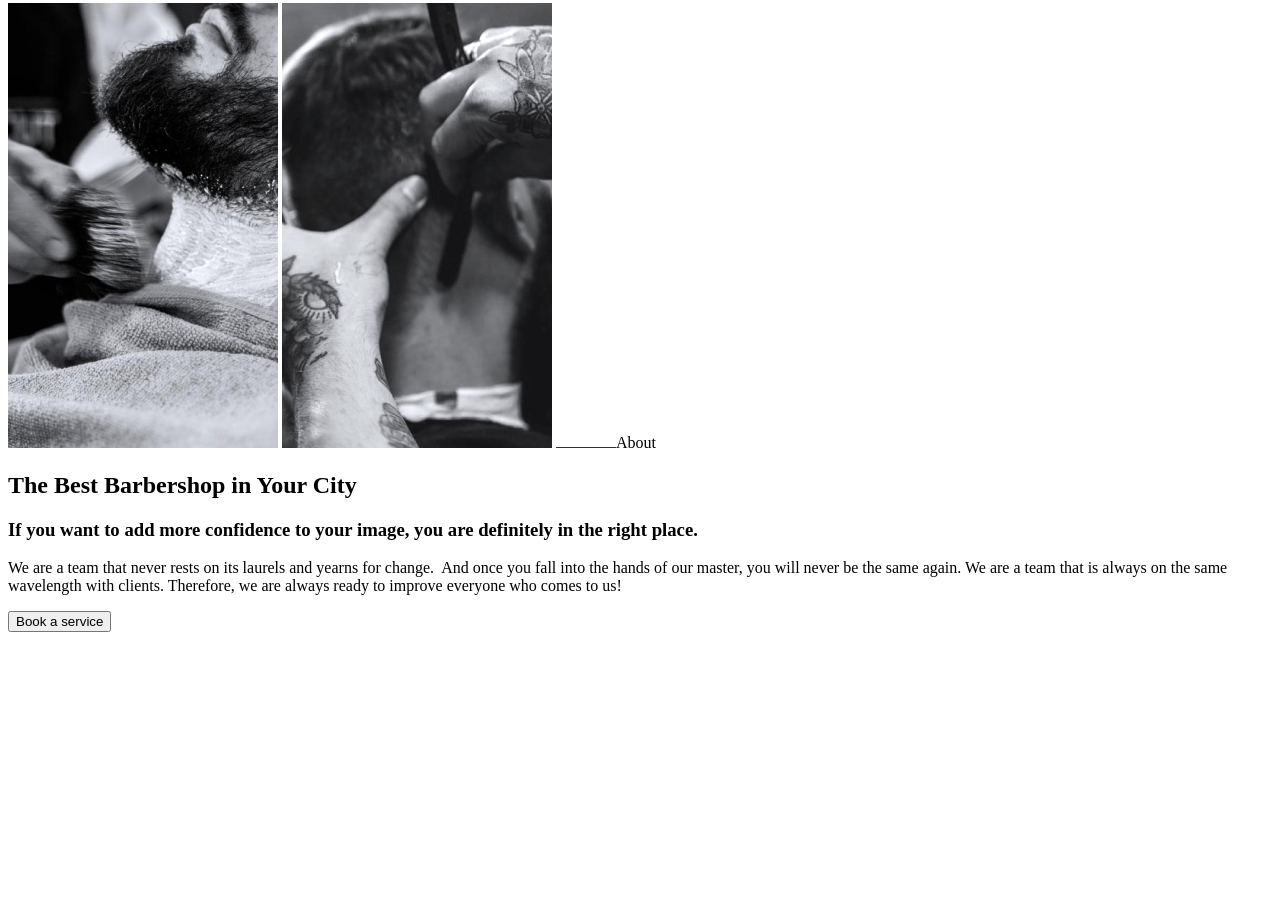
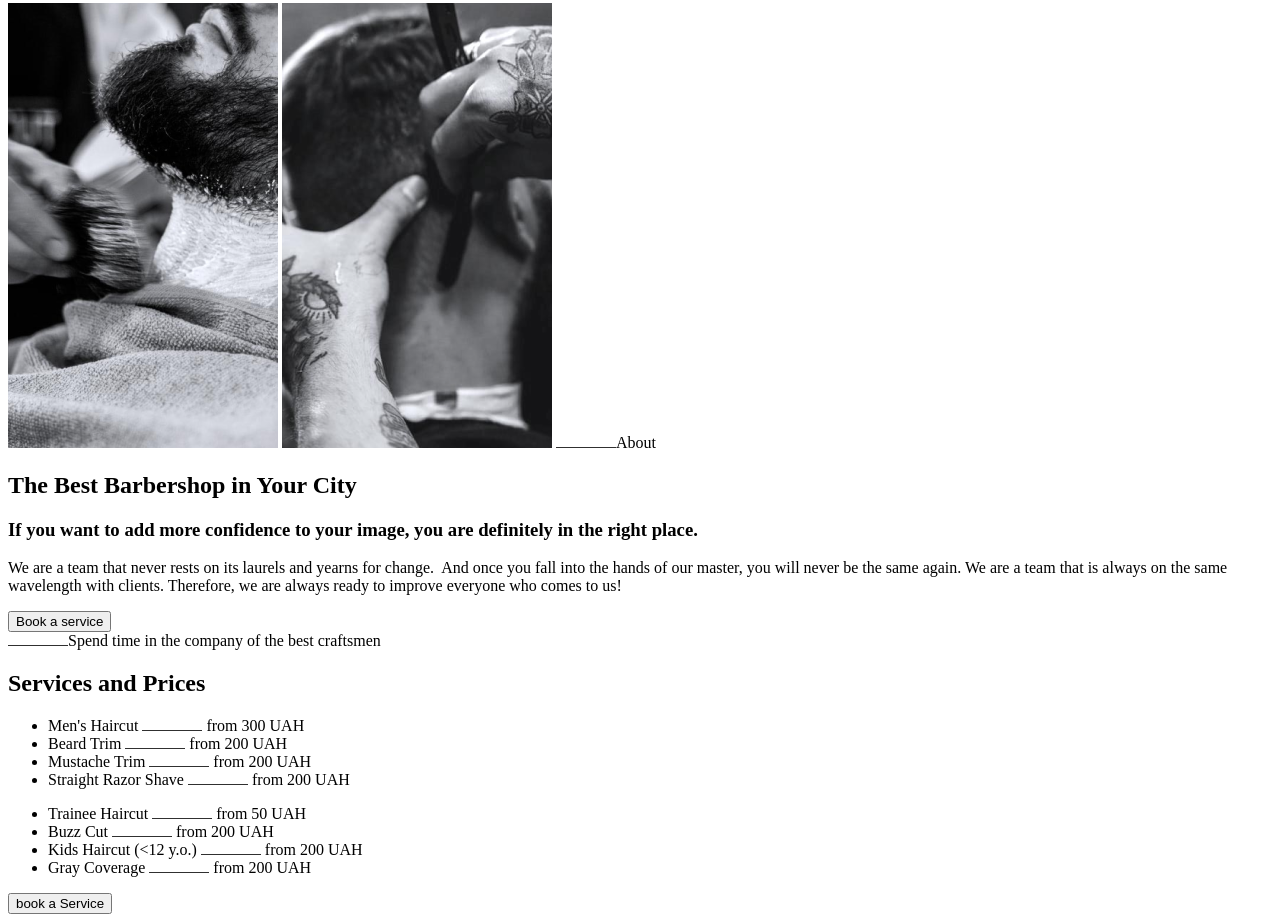
Before and after one commit to ElsaSer/html-modul-1, a plain HTML site: page index.html in a window 1280 px wide. Shown: the part 324-1246 px from the top of the page. Before the commit the page ends 964 px from the top, so only its background shows below. Drawn offline with Linux system fonts and the light colour scheme.

Commit message:
First two sections done and header

```diff
--- a/index.html
+++ b/index.html
@@ -62,6 +62,59 @@
         </p>
         <button>Book a service</button>
       </section>
+
+      <section>
+        <span>
+          <img src="images/linie orizontala.png" alt="Horizontal line" />Spend
+          time in the company of the best craftsmen</span
+        >
+        <h2>Services and Prices</h2>
+        <ul>
+          <li>
+            Men's Haircut
+            <img src="images/linie orizontala.png" alt="Horizontal line" /> from
+            300 UAH
+          </li>
+          <li>
+            Beard Trim
+            <img src="images/linie orizontala.png" alt="Horizontal line" /> from
+            200 UAH
+          </li>
+          <li>
+            Mustache Trim
+            <img src="images/linie orizontala.png" alt="Horizontal line" /> from
+            200 UAH
+          </li>
+          <li>
+            Straight Razor Shave
+            <img src="images/linie orizontala.png" alt="Horizontal line" /> from
+            200 UAH
+          </li>
+        </ul>
+        <ul>
+          <li>
+            Trainee Haircut
+            <img src="images/linie orizontala.png" alt="Horizontal line" /> from
+            50 UAH
+          </li>
+          <li>
+            Buzz Cut
+            <img src="images/linie orizontala.png" alt="Horizontal line" /> from
+            200 UAH
+          </li>
+          <li>
+            Kids Haircut (&lt12 y.o.)
+            <img src="images/linie orizontala.png" alt="Horizontal line" /> from
+            200 UAH
+          </li>
+          <li>
+            Gray Coverage
+            <img src="images/linie orizontala.png" alt="Horizontal line" /> from
+            200 UAH
+          </li>
+        </ul>
+        <button type="button">book a Service</button>
+      </section>
     </main>
   </body>
 </html>
```
Also changed, not shown: 1 other file.
